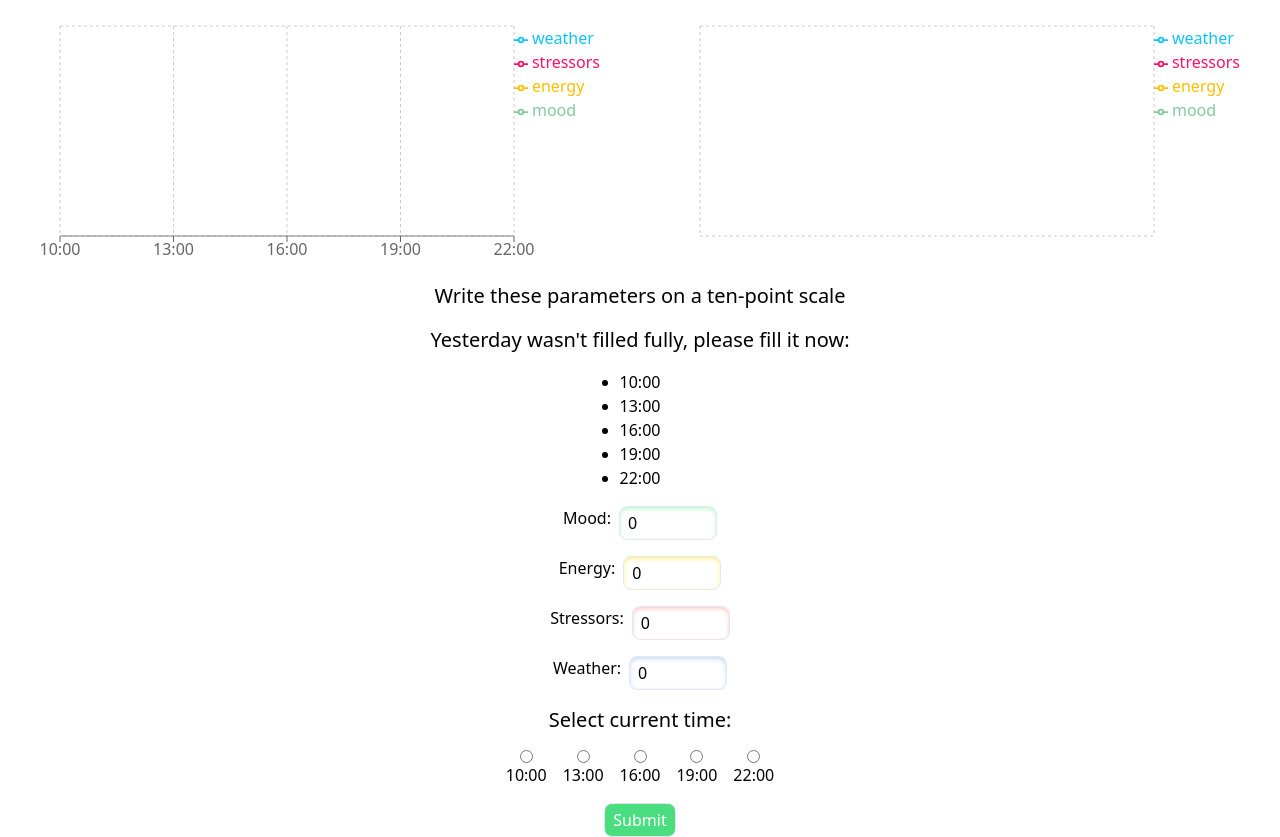
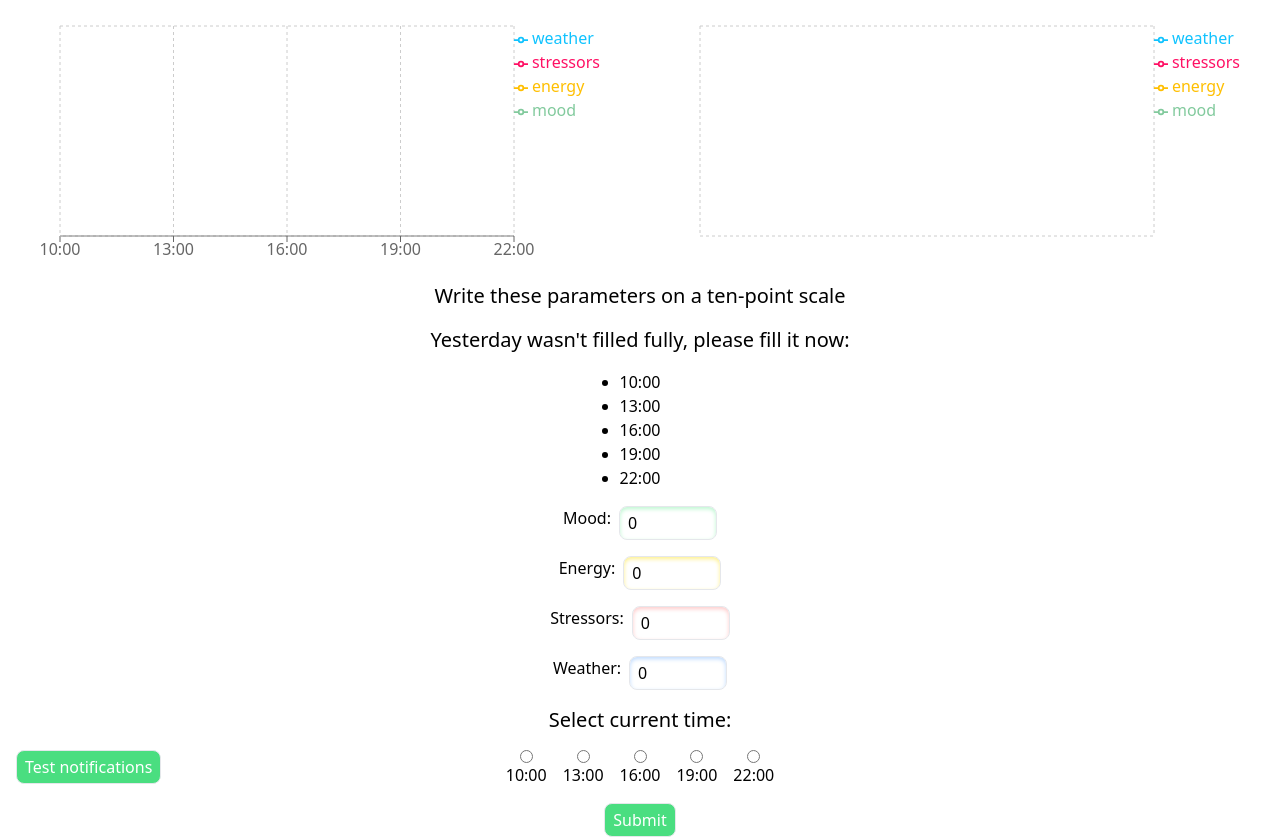
Before and after one commit to dmitrykulakovfrontend/mood-tracker, a Next.js app: page / in a window 1280 px wide. Built offline with nearby package versions, Linux system fonts and the light colour scheme.

Commit message:
fix: Notification sound link

```diff
--- a/src/pages/index.tsx
+++ b/src/pages/index.tsx
@@ -7,10 +7,6 @@ import {
   useEffect,
   useRef,
 } from "react";
-// import DailyChart from "~/components/DailyChart";
-// eslint-disable-next-line @typescript-eslint/ban-ts-comment
-// @ts-ignore
-import sound from "../reminder.mp3";
 
 const DailyAverage = dynamic(import("~/components/Charts/DailyAverage"), {
   ssr: false,
@@ -36,9 +32,22 @@ export const CHECKPOINTS = ["10:00", "13:00", "16:00", "19:00", "22:00"];
 
 const Home: NextPage = () => {
   const audio = useRef<HTMLAudioElement | undefined>(
-    typeof Audio !== "undefined" ? new Audio(sound as string) : undefined
+    typeof Audio !== "undefined"
+      ? new Audio(
+          "https://assets.mixkit.co/active_storage/sfx/937/937-preview.mp3"
+        )
+      : undefined
   );
 
+  function playNotification() {
+    if (audio.current?.volume) {
+      audio.current.volume = 0.05;
+    }
+    audio.current?.play().catch((e) => console.error(e));
+    new Notification("Time to write about your mood!", {
+      body: "If you don't want to, you can always change it later :)",
+    });
+  }
   const [form, setForm] = useState<{
     time: string;
     mood: number;
@@ -58,7 +67,7 @@ const Home: NextPage = () => {
     previousDay === undefined ||
     (previousDay !== null &&
       Object.keys(previousDay).length !== CHECKPOINTS.length);
-  // notifications and initial local storage
+  // Notifications and initial local storage
   useEffect(() => {
     if (typeof window !== "undefined") {
       const data = localStorage.getItem("data");
@@ -76,21 +85,19 @@ const Home: NextPage = () => {
       }
     }
   }, []);
-  // time check interval for audio and notification
+  // Time check interval for audio and notification
   useEffect(() => {
     const timer = setInterval(() => {
       const currentHour = new Date().getHours();
       const currentMinute = new Date().getMinutes();
       const currentTime = `${currentHour}:${currentMinute}`;
       if (CHECKPOINTS.includes(currentTime)) {
-        audio.current?.play().catch((e) => console.error(e));
-        new Notification("Time to write about your mood!", {
-          body: "If you don't want to, you can always change it later :)",
-        });
+        playNotification();
       }
     }, 60000);
     return () => clearInterval(timer);
   }, [audio]);
+
   useEffect(() => {
     if (!data) return;
     const todayMS = new Date().getTime();
@@ -141,7 +148,7 @@ const Home: NextPage = () => {
   };
   return (
     <>
-      <div className="flex min-h-screen flex-col  items-center justify-evenly gap-4 overflow-hidden">
+      <div className="relative flex min-h-screen flex-col  items-center justify-evenly gap-4 overflow-hidden">
         <div className="mt-4 flex w-full max-md:flex-col ">
           <DailyAverage data={data} />
           <Days data={data} />
@@ -292,6 +299,12 @@ const Home: NextPage = () => {
             Submit
           </button>
         </form>
+        <button
+          onClick={() => playNotification()}
+          className="fixed bottom-4 left-4 rounded-lg border bg-green-400 py-1 px-2 font-sans text-white"
+        >
+          Test notifications
+        </button>
       </div>
     </>
   );
```
